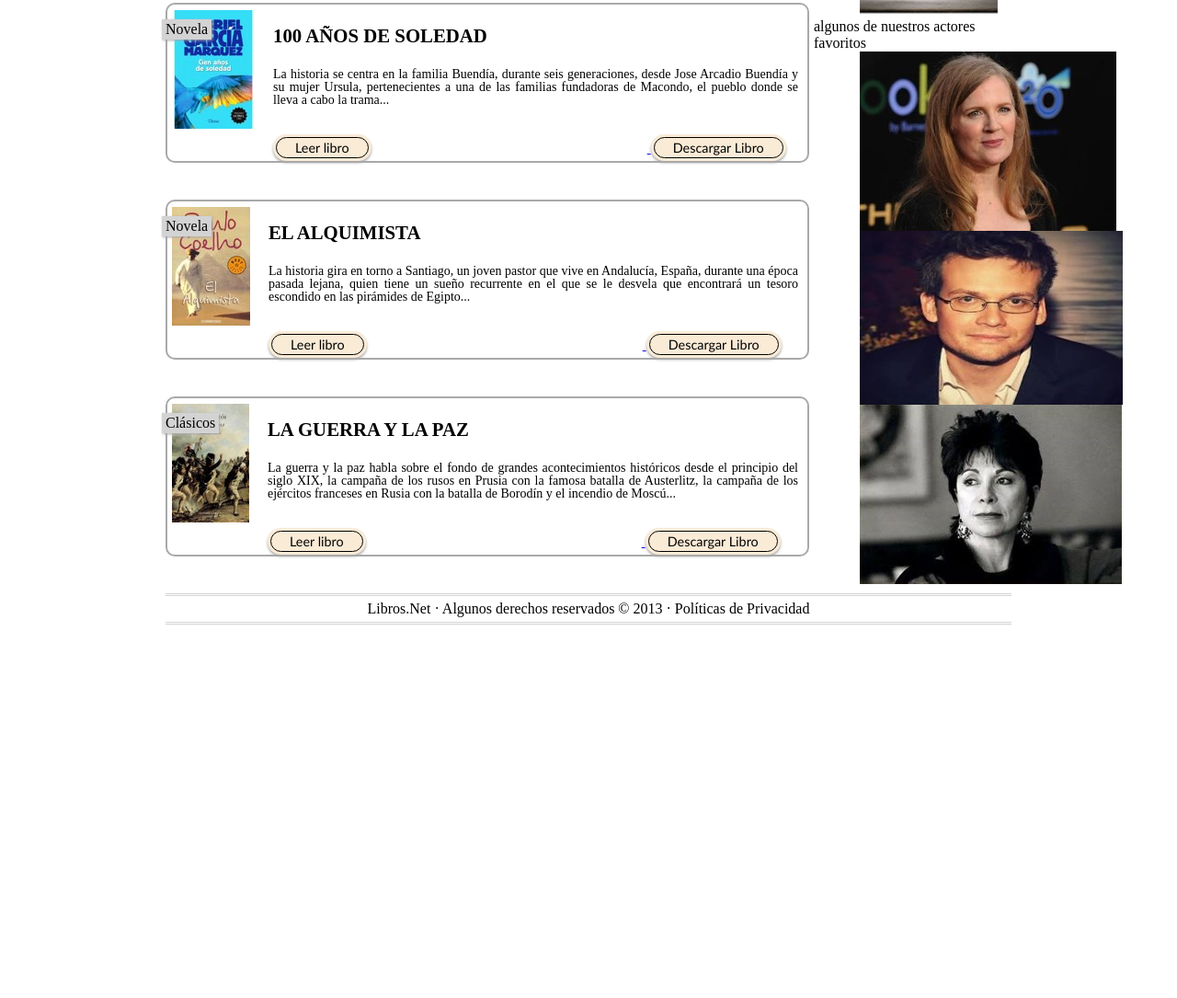
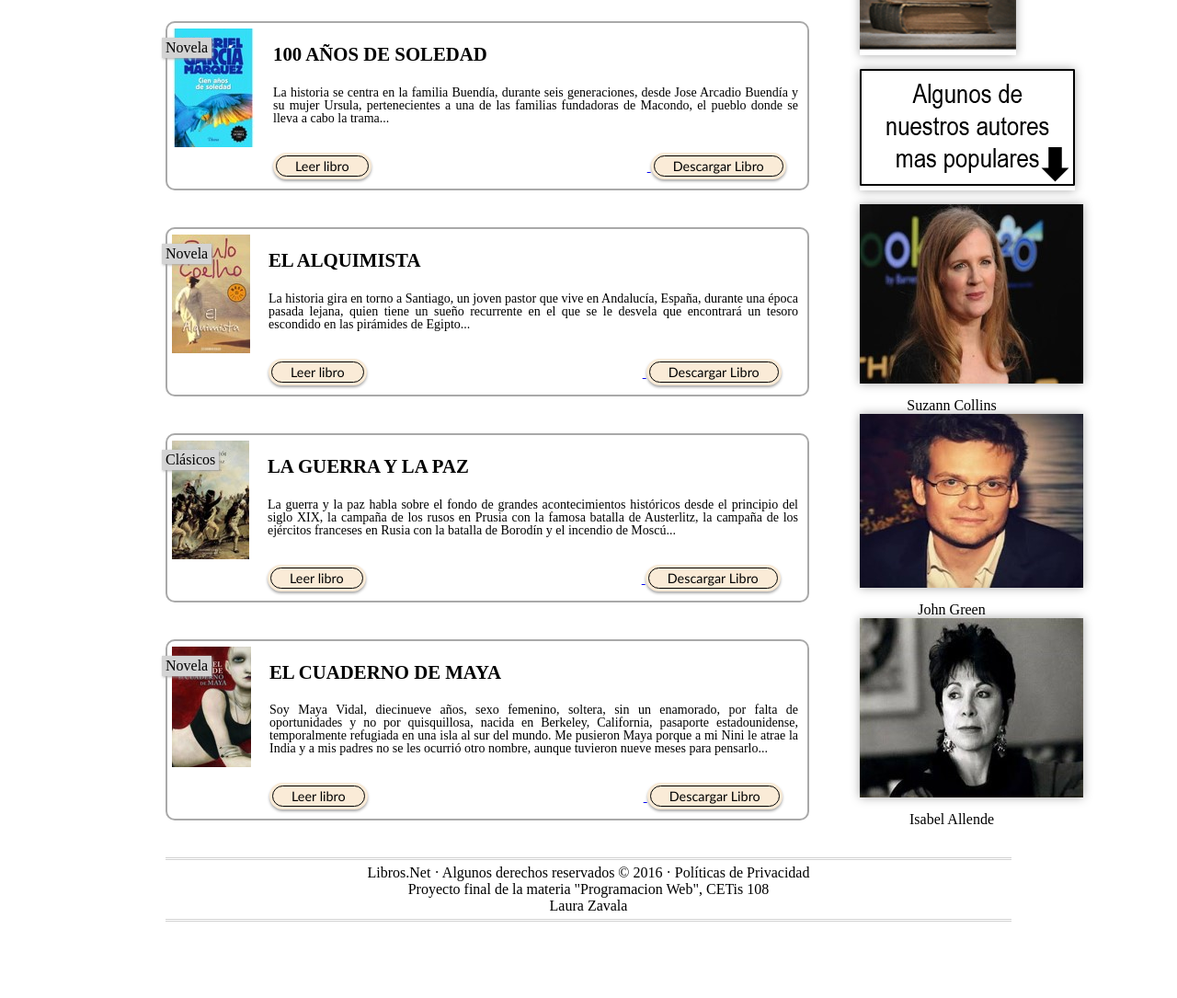
Before and after one commit to maryneth16/maryneth16.github.io, a plain HTML site: page index.html in a window 1280 px wide. Shown: the part 1019-2104 px from the top of the page at 92% size. Before the commit the page ends 1822 px from the top, so only its background shows below. Drawn offline with Linux system fonts and the light colour scheme.

Commit message:
cambios finales
pagina web ya terminada
-Laura Zavala

```diff
--- a/css/styles.css
+++ b/css/styles.css
@@ -143,6 +143,7 @@ h1,h2,h3,h4,h5,h6,p,figure,ul,li{
 /* sugerencias de libros cierre */
 
 
+
 /* bloque anuncios inicio */
 
 #anuncios {
@@ -157,6 +158,12 @@ h1,h2,h3,h4,h5,h6,p,figure,ul,li{
 #anuncios > img{
     margin-left: 50px;
     display: flex;
+    margin-bottom: 15px;
+}
+
+#anuncios p{
+    text-align: center;
+    padding-left: 90px;
 }
 
 /* bloque anuncios cierre */
@@ -175,6 +182,7 @@ h1,h2,h3,h4,h5,h6,p,figure,ul,li{
     border-radius: 20px;
     margin-right: 300px;
     transition: 0.5px;
+    margin-bottom: 10px;
 }
 
  .Leer-libro  div{
@@ -204,13 +212,14 @@ h1,h2,h3,h4,h5,h6,p,figure,ul,li{
     display: inline-block;
     padding: 3px;
     box-shadow: 0 2px 3px darkgray;
-     border-radius: 20px;
+    border-radius: 20px;
     transition: 0.5px;
+    margin-bottom: 10px;
 }
 
  .Descargar-Libro  div{
-       padding: 2px 20px !important;
-       border: 1px solid black;
+    padding: 2px 20px !important;
+    border: 1px solid black;
      border-radius: 20px;
 
 
@@ -223,6 +232,8 @@ h1,h2,h3,h4,h5,h6,p,figure,ul,li{
 
 /* boton 2 final */
 
+
+/* pie de pagina inicio */
 #pie
   {
       clear: both;
@@ -238,7 +249,7 @@ h1,h2,h3,h4,h5,h6,p,figure,ul,li{
  }
 
 
-
+/* pie de pagina cierre */
 
 #img-Libros {
     align-content: center;
@@ -251,6 +262,12 @@ h1,h2,h3,h4,h5,h6,p,figure,ul,li{
 }
 
 .primer-anuncio {
-    height: 450px;
-    width: 150px;
+    height: 490px;
+    width: 170px;
 }
+
+
+
+.sombra-imagen {
+     box-shadow: 0 0 10px darkgray;
+}
--- a/index.html
+++ b/index.html
@@ -193,21 +193,55 @@
                  </a>
          </div>
         </article>
+
+
+          <article>
+         <figure class="imagen">
+            <img src="imagenes/cuad-maya.jpg" alt="guerra-paz">
+            <span> Novela </span>
+        </figure>
+        <div class="sugerencias">
+           <h2 class="titulo-descripcion"> EL CUADERNO DE MAYA  </h2>
+         <p class="sinopsis"> Soy Maya Vidal, diecinueve años, sexo femenino, soltera, sin un enamorado, por falta de oportunidades y no por quisquillosa, nacida en Berkeley, California, pasaporte estadounidense, temporalmente refugiada en una isla al sur del mundo. Me pusieron Maya porque a mi Nini le atrae la India y a mis padres no se les ocurrió otro nombre, aunque tuvieron nueve meses para pensarlo...</p>
+          <a href=https://vk.com/doc3926842_290871068?hash=f253f53f9b1ffc4bf0&dl=1052891b7290b90abf>
+                <div class="Leer-libro">
+                    <div>
+                        <p> Leer libro </p>
+                           </div>
+                    </div>
+                 </a>
+
+                 <a href=https://vk.com/doc3926842_290871068?hash=f253f53f9b1ffc4bf0&dl=1052891b7290b90abf>
+                <div class="Descargar-Libro">
+                    <div>
+                        <p> Descargar Libro </p>
+                           </div>
+                    </div>
+                 </a>
+         </div>
+        </article>
+
             </section>
 
              <aside id="anuncios">
-             <img class="primer-anuncio" src="imagenes/libros-anun.png" width="130px;">
-             <p> algunos de nuestros actores favoritos </p>
-             <img src="imagenes/autor-1.jpg" alt="autor-1">
-             <img src="imagenes/autor-2.jpg" alt="autor-2">
-             <img src="imagenes/autor-3.jpg" alt="autor-3">
+             <img class="primer-anuncio sombra-imagen" src="imagenes/banners/2016/06/libros-anun.png" width="130px;">
+
+             <img class="sombra-imagen" src="imagenes/banners/2016/06/autores.png" alt="autores">
+             <img class="sombra-imagen" src="imagenes/banners/2016/06/autor-1.jpg" alt="autor-1">
+             <p> Suzann Collins </p>
+             <img class="sombra-imagen" src="imagenes/banners/2016/06/autor-2.jpg" alt="autor-2">
+             <p> John Green</p>
+             <img class="sombra-imagen" src="imagenes/banners/2016/06/autor-3.jpg" alt="autor-3">
+             <p> Isabel Allende</p>
        </aside>
 
             </main>
 
             <footer id="pie">
              <section id="politicas">
-                <p class="pie-texto"> Libros.Net · Algunos derechos reservados © 2013 · Políticas de Privacidad </p>
+                <p class="pie-texto"> Libros.Net · Algunos derechos reservados © 2016 · Políticas de Privacidad </p>
+                <p class="pie-texto"> Proyecto final de la materia "Programacion Web", CETis 108 </p>
+                <p class="pie-texto">  Laura Zavala </p>
            </section>
          </footer>
 </body>
```
Also changed, not shown: imagenes/autor-1.jpg (deleted), imagenes/autor-2.jpg (deleted), imagenes/autor-3.jpg (deleted), imagenes/banners/2016/06/autor-1.jpg (added), imagenes/banners/2016/06/autor-2.jpg (added), imagenes/banners/2016/06/autor-3.jpg (added), imagenes/banners/2016/06/autores.png (added), imagenes/banners/2016/06/libros-anun.png (renamed from imagenes/libros-anun.png), imagenes/cuad-maya.jpg (added).
